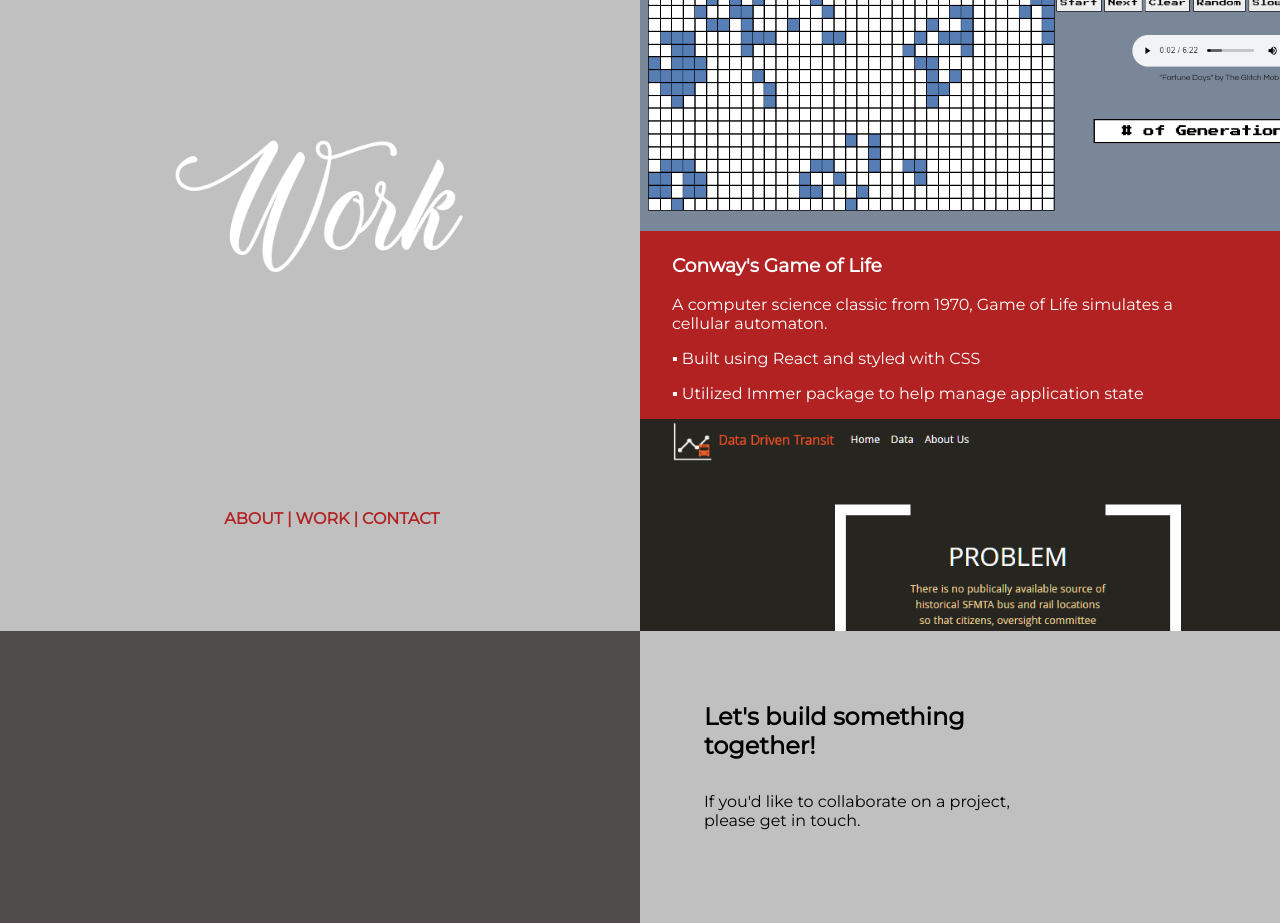
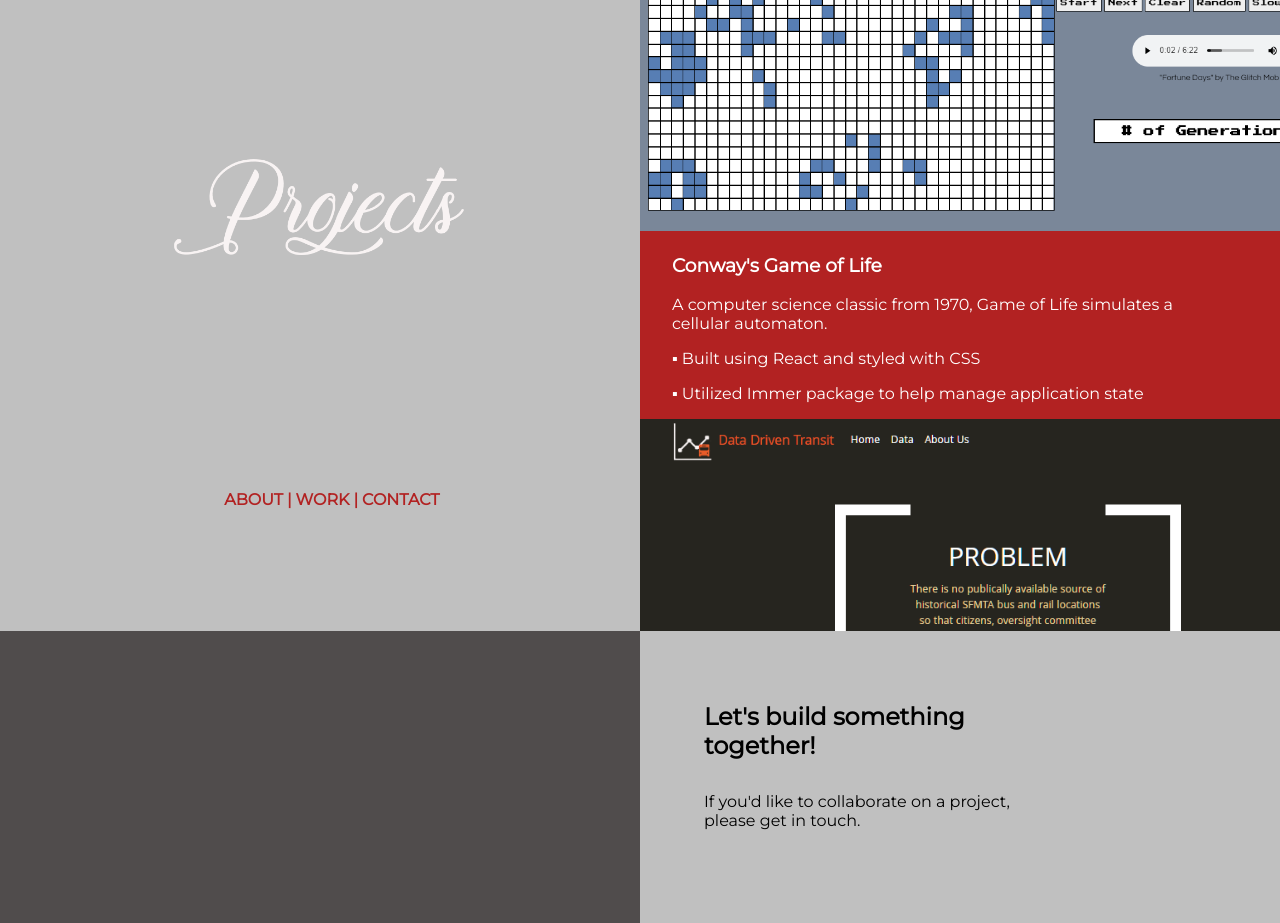
Before and after one commit to MicheSi/portfolio-react, a React (Create React App) app: page / in a window 1280 px wide. Shown: the part 1820-2743 px from the top of the page. Built offline with nearby package versions, Linux system fonts and the light colour scheme.

Commit message:
changed work to projects

```diff
--- a/src/components/modal.js
+++ /dev/null
@@ -1,24 +0,0 @@
-import React, { useState } from 'react';
-import { Button, Modal, ModalHeader, ModalBody, ModalFooter } from 'reactstrap';
-
-const HoverModal = ({project: {name, about, github, website}, modal, toggle}) => {
-
-  return (
-    <div>
-      <Button color="danger" onClick={toggle}></Button>
-      <Modal isOpen={modal} toggle={toggle} className='modal'>
-        <ModalHeader toggle={toggle}>{name}</ModalHeader>
-        <ModalBody>
-          {about}
-        </ModalBody>
-        <ModalFooter>
-          <Button color="primary" href={github} target='_blank'>Github</Button>{' '}
-          <Button color="secondary" href={website} target ='_blank'>Website</Button>
-          <Button target ='_blank' onClick={toggle}>Close</Button>
-        </ModalFooter>
-      </Modal>
-    </div>
-  );
-}
-
-export default HoverModal;
--- a/src/components/work.js
+++ b/src/components/work.js
@@ -1,9 +1,9 @@
 import React, { useState } from 'react';
 // component imports
 import NavBar from './nav';
-import HoverModal from './modal';
-import projectData from './data';
+
 // image imports
+import projects from '../images/projects.png';
 import work from '../images/work.png';
 import ddt from '../images/ddt.png';
 import gigapet from '../images/gigapet.png';
@@ -12,33 +12,13 @@ import amiibo from '../images/amiibo.png';
 import life from '../images/life.png';
 
 const Work = props => {
-    const [modal, setModal] = useState(false)
-    const [project, setProject] = useState(null)
-
-    const toggle = () => setModal(!modal)
-
-    const showModal = (data) => {
-        console.log('data', data)
-        let projectName = (data)
-
-        projectData.map(project => {
-            if(project.name === projectName){
-                setProject(project)
-                toggle()
-            }
-        })
-
-    }
-
     return (
         <section id='work'>
             <div className='titleDiv'>
-                <img className='titleImg' src={work} alt='Work' />
+                <img className='titleImg' src={projects} alt='Projects' />
                 <NavBar />
             </div>
             <div className='projectDiv'>
-                {(modal && project) && <HoverModal project={project} modal={modal} toggle={toggle}/>}
-
                 <div className='life'>
                     <a href='https://github.com/MicheSi/csbw-game-of-life' target='_blank' rel='noopener noreferrer'><img src={life} alt='Game of Life'/></a>
                     <a href='https://csbw-game-of-life.now.sh/' target='_blank' rel='noopener noreferrer'><h3>Conway's Game of Life</h3></a>
```
Also changed, not shown: src/images/projects.png (added).
